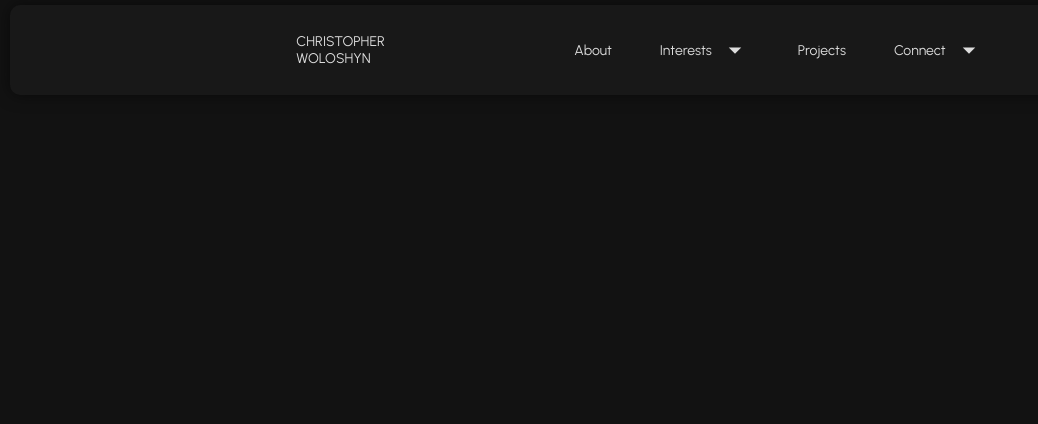
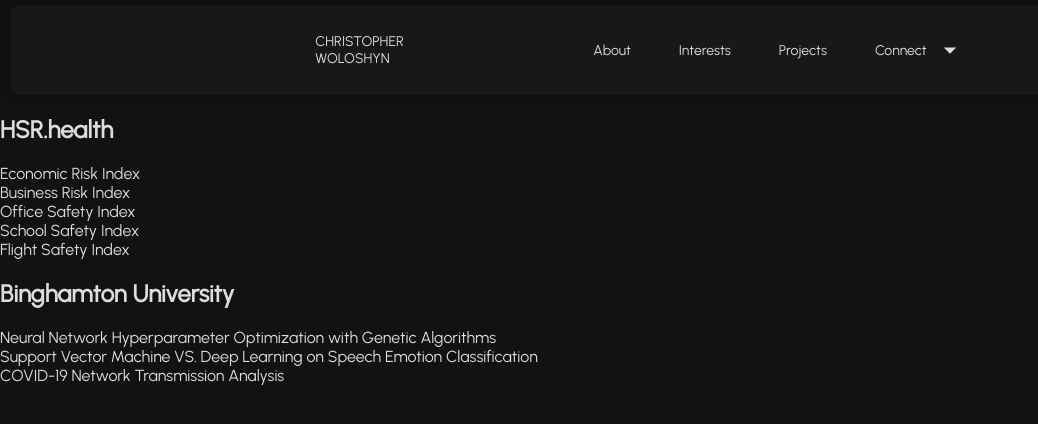
Before and after one commit to christopher-woloshyn/cwolosh1.github.io, a React (Create React App) app: page /projects in a window 1280 px wide. Shown: the top 424 px of the page, without its empty margins (0-1038 px from the left). Built offline with nearby package versions, Linux system fonts and the light colour scheme.

Commit message:
Added page routing and components for pages.

```diff
--- a/package.json
+++ b/package.json
@@ -10,6 +10,7 @@
     "@testing-library/user-event": "^12.8.3",
     "react": "^17.0.2",
     "react-dom": "^17.0.2",
+    "react-router-dom": "^5.3.0",
     "react-scripts": "4.0.3",
     "react-transition-group": "^4.4.2",
     "web-vitals": "^1.1.2"
--- a/src/App.js
+++ b/src/App.js
@@ -1,8 +1,34 @@
-import Navbar from './components/Navbar'
+import { BrowserRouter as Router, Route, Switch } from 'react-router-dom';
+import Navbar from './components/Navbar';
+import Home from './components/Home';
+import About from './components/About';
+import Interests from './components/Interests';
+import Projects from './components/Projects';
+import NotFound from './components/NotFound';
+
 
 function App() {
     return (
-        <Navbar />
+        <Router>
+            <Navbar />
+            <Switch>
+                <Route exact path="/">
+                    <Home />
+                </Route>
+                <Route exact path="/about">
+                    <About />
+                </Route>
+                <Route exact path="/interests">
+                    <Interests />
+                </Route>
+                <Route exact path="/projects">
+                    <Projects />
+                </Route>
+                <Route path="*">
+                    <NotFound />
+                </Route>
+            </Switch>
+        </Router>
     );
 }
 
--- /dev/null
+++ b/src/components/About.jsx
@@ -0,0 +1,7 @@
+const About = () => {
+    return (
+        <h1>About Me!</h1>
+    );
+}
+
+export default About;
--- /dev/null
+++ b/src/components/Home.jsx
@@ -0,0 +1,7 @@
+const Home = () => {
+    return (
+        <h1>Hello World!</h1>
+    );
+}
+
+export default Home;
--- /dev/null
+++ b/src/components/Interests.jsx
@@ -0,0 +1,12 @@
+import { Fragment } from "react";
+
+const Interests = () => {
+    return (
+        <Fragment>
+            <h1>Academic Interests</h1>
+            <h1>Hobbies</h1>
+        </Fragment>
+    );
+}
+
+export default Interests;
--- a/src/components/NavItem.jsx
+++ b/src/components/NavItem.jsx
@@ -1,5 +1,6 @@
 import { useState, Fragment } from "react";
 import { CSSTransition } from 'react-transition-group';
+import { Link } from 'react-router-dom';
 
 function NavItem(props) {
 
@@ -15,20 +16,19 @@
         setTimeout(() => {setOpen(false)}, 300);
     }
 
-    // TODO: Add dropdown animation when the dropdown menu is true.
     return (
         <Fragment>
             <CSSTransition in={hover} timeout={300} classNames="nav-item">
                 <li
                     onMouseLeave={HandleMouseLeave}
                 >
-                    <a
+                    <Link
                         className="icon-button"
-                        href="#"
+                        to={props.to}
                         onMouseEnter={HandleMouseEnter}
                     >
                         { props.title }{ props.icon }
-                    </a>
+                    </Link>
                     { open && props.children }
                 </li>
             </CSSTransition>
--- a/src/components/Navbar.jsx
+++ b/src/components/Navbar.jsx
@@ -10,18 +10,19 @@
 
 import ApartmentIcon from '@material-ui/icons/Apartment';
 import FitnessCenterIcon from '@material-ui/icons/FitnessCenter';
-// import { ReactComponent as BuildingIcon } from './../icons/building-icon.svg';
-// import { ReactComponent as DumbbellIcon } from './../icons/dumbbell-icon.svg';
 import { ReactComponent as PaintbrushIcon } from './../icons/paintbrush-icon.svg';
 import { ReactComponent as D20Icon } from './../icons/d20-icon.svg';
+
+import { Link } from 'react-router-dom';
 
 function Navbar() {
     return (
         <nav className="navbar">
-            <a className="name" href="#">CHRISTOPHER WOLOSHYN</a>
+            <Link className="name" to="/">CHRISTOPHER WOLOSHYN</Link>
             <ul className="navbar-nav">
-                <NavItem title="About" />
-                <NavItem icon={ <ArrowDropDownIcon /> } title="Interests">
+                <NavItem title="About" to="/about" />
+                <NavItem title="Interests" to="/interests" />
+                {/* <NavItem icon={ <ArrowDropDownIcon /> } title="Interests" to="#">
                     <div className="dropdown">
                         <DropdownItem
                                     leftIcon={<ApartmentIcon />}
@@ -44,9 +45,9 @@
                                     title="DnD"
                             />
                     </div>
-                </NavItem>
-                <NavItem icon="" title="Projects"/>
-                <NavItem icon={ <ArrowDropDownIcon /> } title="Connect">
+                </NavItem> */}
+                <NavItem icon="" title="Projects" to="/projects" />
+                <NavItem icon={ <ArrowDropDownIcon /> } title="Connect" to="#">
                     <div className="dropdown">
                         <DropdownItem
                             leftIcon={<LinkedinIcon />}
--- /dev/null
+++ b/src/components/NotFound.jsx
@@ -0,0 +1,12 @@
+import { Fragment } from "react";
+
+const NotFound = () => {
+    return (
+        <Fragment>
+            <h1>Oops!</h1>
+            <h2>Looks like this page doesn't exist.</h2>
+        </Fragment>
+    );
+}
+
+export default NotFound;
--- /dev/null
+++ b/src/components/Projects.jsx
@@ -0,0 +1,24 @@
+import { Fragment } from "react";
+
+const Projects = () => {
+    return (
+        <Fragment>
+            <h2>HSR.health</h2>
+            <ul>
+                <li>Economic Risk Index</li>
+                <li>Business Risk Index</li>
+                <li>Office Safety Index</li>
+                <li>School Safety Index</li>
+                <li>Flight Safety Index</li>
+            </ul>
+            <h2>Binghamton University</h2>
+            <ul>
+                <li>Neural Network Hyperparameter Optimization with Genetic Algorithms</li>
+                <li>Support Vector Machine VS. Deep Learning on Speech Emotion Classification</li>
+                <li>COVID-19 Network Transmission Analysis</li>
+            </ul>
+        </Fragment>
+    );
+}
+
+export default Projects;
--- a/src/index.css
+++ b/src/index.css
@@ -2,6 +2,7 @@
   margin: 0;
   background: #121212;
   font-family: 'Urbanist', sans-serif;
+  color: #ddd;
   -webkit-font-smoothing: antialiased;
   -moz-osx-font-smoothing: grayscale;
 }
```
Also changed, not shown: src/components/DropdownMenu.jsx (deleted, +0 -37 lines), src/components/NavItem copy.jsx (deleted, +0 -27 lines), 1 other file (tests, documents, lock files or other folders).
